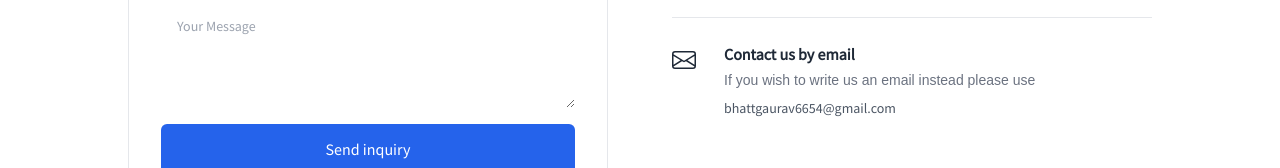
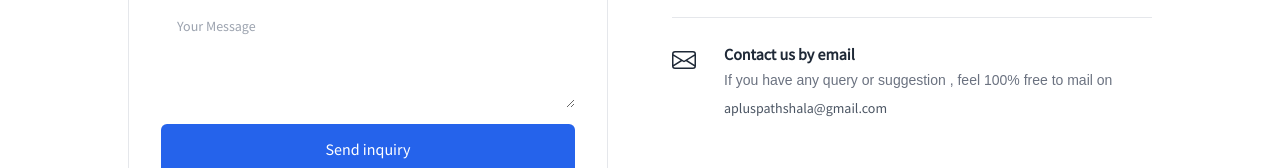
Before and after one commit to the-gaurav-bhatt/service_front, a Next.js app: page /contact in a window 1280 px wide. Shown: the part 577-745 px from the top of the page. Built offline with nearby package versions, Linux system fonts and the light colour scheme.

Commit message:
update contact

```diff
--- a/app/contact/page.jsx
+++ b/app/contact/page.jsx
@@ -285,13 +285,13 @@ const ContactPage = () => {
                   Contact us by email
                 </h3>
                 <p className="mt-1 text-sm text-gray-500">
-                  If you wish to write us an email instead please use
+                  If you have any query or suggestion , feel 100% free to mail on
                 </p>
                 <a
                   className="mt-2 inline-flex items-center gap-x-2 text-sm font-medium text-gray-600 hover:text-gray-800 "
                   href="#"
                 >
-                  bhattgaurav6654@gmail.com
+                 apluspathshala@gmail.com
                 </a>
               </div>
             </div>
```
